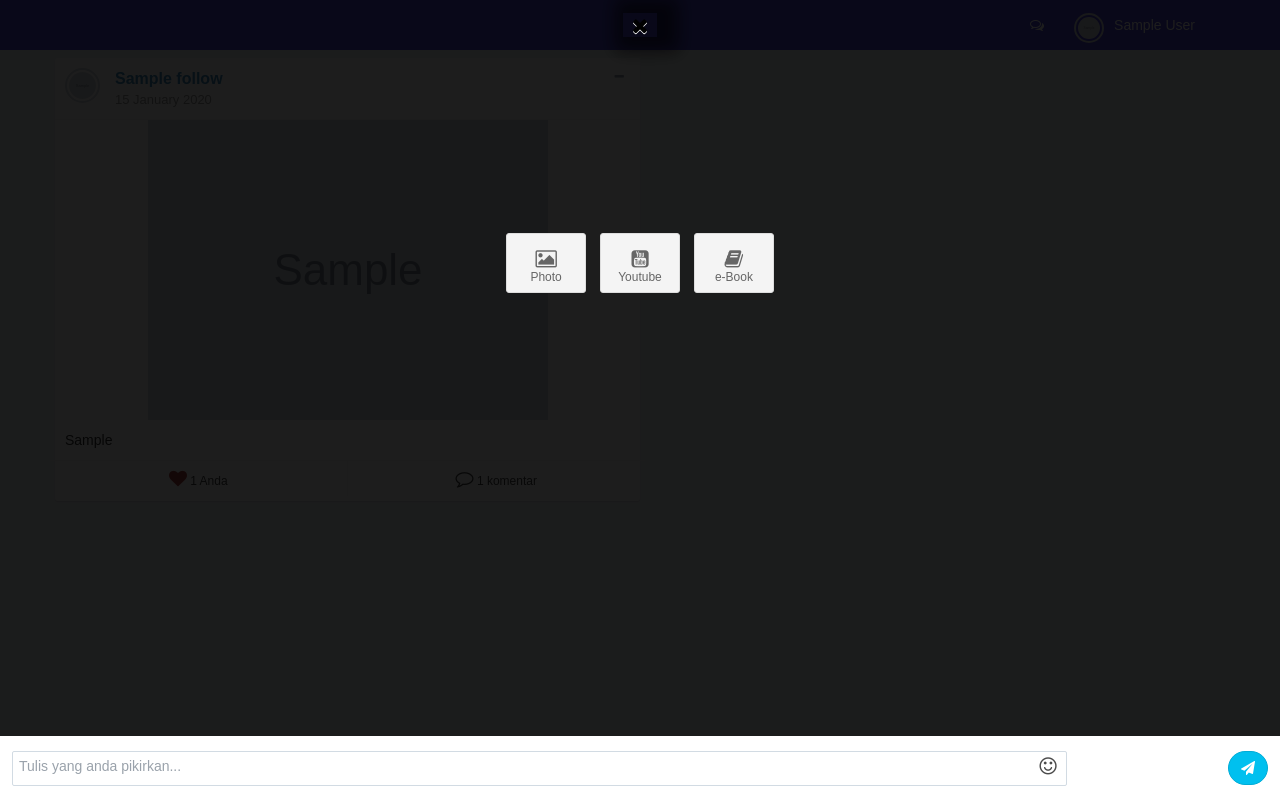
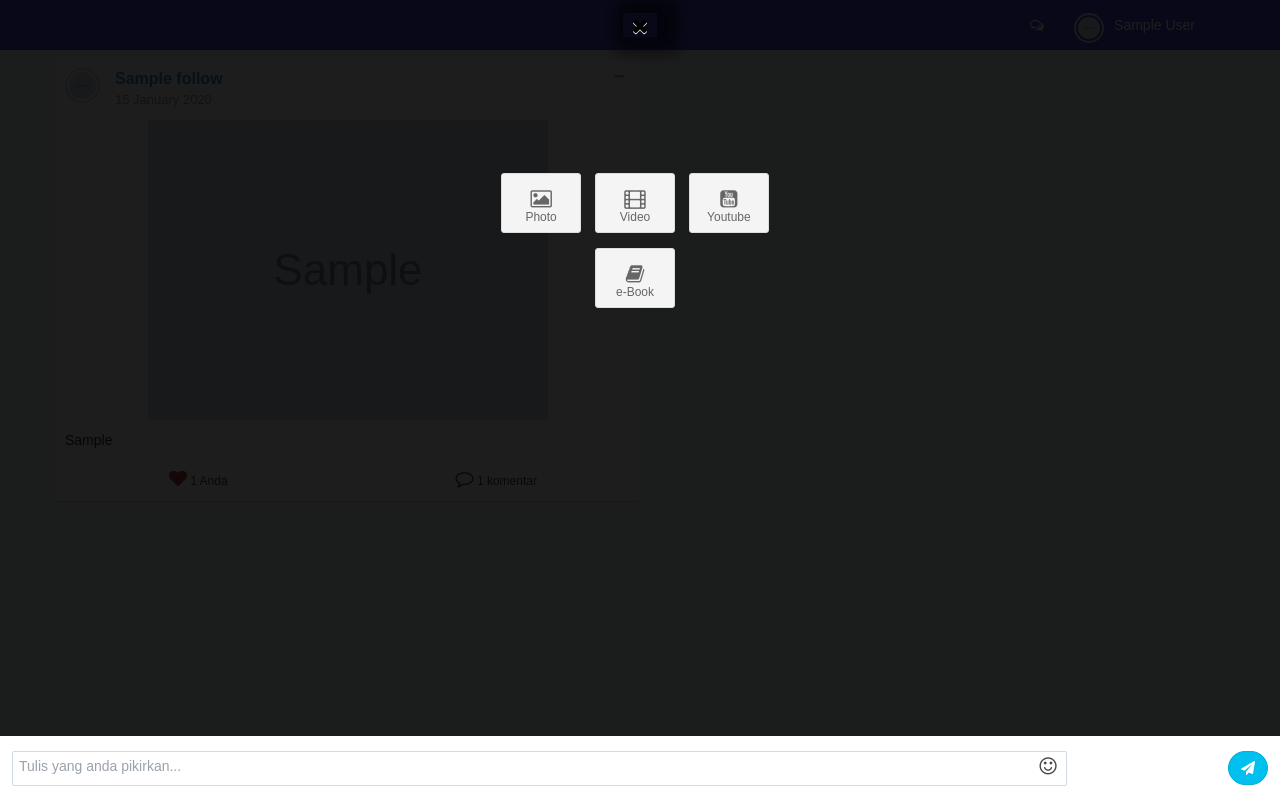
Before and after one commit to sugarda07/ruangriung, a PHP site: page / in a window 1280 px wide, after a click that opens the changed part. Run offline with PHP 8.4, Linux system fonts and the light colour scheme; the visitor is signed in with stand-in values (Sample User, id 1); tables that the repository leaves empty or names only in its code hold one stand-in row (values such as "Sample post"); grey boxes marked "Sample" are stand-in pictures; data that the repository does not hold is empty.

Commit message:
update-nama

```diff
--- a/inc/header.php
+++ b/inc/header.php
@@ -49,7 +49,7 @@
 
                 <p>
                   <?php echo $log['nama_depan']; ?>
-                  <small><?php echo $log['tmp_lahir']; ?>  <?php echo tgl_indo($log['tgl_lahir']); ?></small>
+                  <small><?php echo $log['email']; ?></small>
                 </p>
               </li>
               <!-- Menu Body -->
--- a/inc/jquery.php
+++ b/inc/jquery.php
@@ -110,6 +110,7 @@ $(document).ready(function(){
   $('#fileupload_video').on('change', function(){
     $('#opsi_postingan').modal('hide');
     $('#uploadvideoModal').modal('show');
+    $('#sedang').text('Tuliskan deskipsi video anda');
   });
 
   $('#form_posting_video').on('submit', function(event){
@@ -132,6 +133,7 @@ $(document).ready(function(){
                 beforeSend:function()
                 {
                     $('#tombol_post_video').attr('disabled', 'disabled');
+                    $('#sedang').text('Sedang Proses...');
                 },
                 success:function(data)
                 {
--- a/inc/proses.php
+++ b/inc/proses.php
@@ -13,12 +13,13 @@ if(isset($_POST['proses']))
 		$new_file_name = rand() . '.' . $file_extension;
 
 		$source_path = $_FILES["fileupload_video"]["tmp_name"];
+		$ukuran_file = $_FILES["fileupload_video"]["size"];
 
 		$target_path = '../images/post/' .$new_file_name;
 
+		if ($ukuran_file < 10240000)
+		{
 			move_uploaded_file($source_path, $target_path);
-
-
 			$data = array(
 				':user_id'				=>	$_SESSION["user_id"],
 				':post_video'			=>	$new_file_name,
@@ -65,8 +66,12 @@ if(isset($_POST['proses']))
 				$statement = $connect->prepare($insert_query);
 				$statement->execute();
 			}
-
 			echo json_encode($statement);
+		}
+		else
+		{
+			echo json_encode('Ukuran file terlalu besar, lebih dari 10 Mb');
+		}
 	}
 
 
--- a/index.php
+++ b/index.php
@@ -20,7 +20,7 @@ foreach($result as $log)
 <head>
   <meta charset="utf-8">
   <meta http-equiv="X-UA-Compatible" content="IE=edge">
-  <title>RuangRIUNG</title>
+  <title>RuangDigital</title>
   <!-- Tell the browser to be responsive to screen width -->
   <meta content="width=device-width, initial-scale=1, maximum-scale=1, user-scalable=no" name="viewport">
   <!-- Bootstrap 3.3.6 -->
@@ -132,11 +132,11 @@ foreach($result as $log)
         <button type="button" class="close" data-dismiss="modal" aria-label="Close" style="position: relative; top:0px; background:transparent; opacity:0px;">
           <span aria-hidden="true"><i class="fa fa-remove" style=""></i></span></button>
       </div>
-      <div class="row" style="margin: 0px; padding-top: 180px;">
+      <div class="row" style="margin: 0px; padding-top: 120px;">
         <label for="upload_posting"><a class="btn btn-app" style="margin-left: 0px;margin-bottom: 0px; margin-right: 10px;"> <i class="fa fa-picture-o"></i> Photo </a></label>
-        <label for="fileupload_video" style="display: none;"><a class="btn btn-app" style="margin-left: 0px;margin-bottom: 0px; margin-right: 10px;"> <i class="fa fa-film"></i> Video </a></label>
-        <a href="#" data-toggle="modal" data-target="#embed_videomodal" class="btn btn-app" style="margin-left: 0px;margin-bottom: 0px; margin-right: 10px;"> <i class="fa fa-youtube-square"></i> Youtube </a>
-        <a href="#" data-toggle="modal" data-target="#ebook_modal" class="btn btn-app" style="margin-left: 0px;margin-bottom: 0px;"> <i class="fa fa-book"></i> e-Book </a>
+        <label for="fileupload_video" style=""><a class="btn btn-app" style="margin-left: 0px;margin-bottom: 0px; margin-right: 10px;"> <i class="fa fa-film"></i> Video </a></label>
+        <a href="#" data-toggle="modal" data-target="#embed_videomodal" class="btn btn-app" style="margin-left: 0px;margin-bottom: 0px; margin-right: 10px;"> <i class="fa fa-youtube-square"></i> Youtube </a> <br>
+        <a href="#" data-toggle="modal" data-target="#ebook_modal" class="btn btn-app" style="margin-left: 0px;margin-bottom: 0px; margin-right: 10px; margin-top: 10px;"> <i class="fa fa-book"></i> e-Book </a>
         <div class="modal-footer" style="border: 0px;">
           <form method="post" id="form_postingan1">
           <div class="row">
@@ -165,14 +165,15 @@ foreach($result as $log)
           <span aria-hidden="true"><i class="fa fa-arrow-left" style="margin-left: 15px;"></i></span></button>
         <h4 class="modal-title" style="margin-left: 40px;">Posting Video</h4>
       </div>
-      <div class="modal-body" style="background-color: #000000;">
+      <div class="modal-body" style="background-color: #000000;" align="center">
         <form method="post" id="form_posting_video">
+        <label class="control-label" for="inputWarning" id="sedang" style="padding-top: 80px;">File Video tidak lebih dari 12 Mb</label>
       <input type="file" name="fileupload_video" id="fileupload_video" accept=".mp4"  style="display: none;"/>
       </div>
       <div class="modal-footer">
         <div class="row">
           <div class="col-xs-10" style="padding-left: 12px; padding-right: 0px; text-align: left; height: 34px;">
-            <textarea class="form-control" data-emojiable="true" type="text" name="post_konten_video" id="post_konten_video" rows="1" placeholder="Tulis yang anda pikirkan..."  style="border-top-left-radius: 9px;border-bottom-left-radius: 9px;"></textarea>
+            <textarea class="form-control" data-emojiable="true" type="text" name="post_konten_video" id="post_konten_video" rows="1" placeholder="Deskripsi Video"  style="border-top-left-radius: 9px;border-bottom-left-radius: 9px;"></textarea>
               <input type="hidden" name="proses" value="insert_video"/>
           </div>
           <div class="col-xs-2" style="padding-left: 0px; padding-right: 12px; text-align: right;">
--- a/login.php
+++ b/login.php
@@ -78,7 +78,7 @@ if(isset($_POST['login']))
 <body class="hold-transition login-page" style="background-color: #2c2c9e;">
 <div class="login-box" style="margin-top: 140px">
   <div class="login-logo">
-    <a href="" style="color: aqua;"><b>Ruang</b>RIUNG</a>
+    <a href="" style="color: aqua;"><b>Ruang</b>DIGITAL</a>
   </div>
   <!-- /.login-logo -->
   <div class="login-box-body" style="border-radius: 9px;">
--- a/pesan/chat.php
+++ b/pesan/chat.php
@@ -15,7 +15,7 @@ if(!isset($_SESSION['user_id']))
 <head>
   <meta charset="utf-8">
   <meta http-equiv="X-UA-Compatible" content="IE=edge">
-  <title>Chat</title>
+  <title>RuangDigital</title>
   <!-- Tell the browser to be responsive to screen width -->
   <meta content="width=device-width, initial-scale=1, maximum-scale=1, user-scalable=no" name="viewport">
   <!-- Bootstrap 3.3.6 -->
--- a/register.php
+++ b/register.php
@@ -98,7 +98,7 @@ if(isset($_POST["register"]))
 <body class="hold-transition register-page" style="background-color: #2c2c9e;">
 <div class="register-box" style="margin-top: 60px">
   <div class="register-logo">
-    <a href="" style="color: aqua;"><b>Ruang</b>RIUNG</a>
+    <a href="" style="color: aqua;"><b>Ruang</b>DIGITAL</a>
   </div>
 
   <div class="register-box-body" style="border-radius: 9px;">
--- a/sugard/post_data.php
+++ b/sugard/post_data.php
@@ -46,7 +46,7 @@ foreach($result as $row)
 		$output .= '
 		<tr>
 			<td><img src="../images/profile_image/'.$row['profile_image'].'" style="float:left; margin-right:10px;" height="40" width="40"> <b>'.$row['username'].'</b><br>'.$row['email'].'</td>
-			<td><video class="img-responsive" controls src="images/post/'.$row["post_video"].'" type="video/mp4" style="padding: unset; float:left; margin-right:10px;" height="40" width="40"></video> '.$row['post_konten'].'</td>
+			<td><iframe class="img-responsive" src="images/post/'.$row["post_video"].'" style="padding: unset; float:left; margin-right:10px;" height="40" width="40"></iframe> '.$row['post_konten'].'</td>
 			<td>'.$row['post_tgl'].'</td>
 			<td><button type="button" name="delete" id="'.$row["post_id"].'" class="btn btn-xs btn-danger btn-flat delete"><i class="fa fa-trash"></i></button></td>
 		</tr>
```
Also changed, not shown: media/all_post.php (+6 -8 lines). Lines whose indentation alone changed are shown as unchanged.
